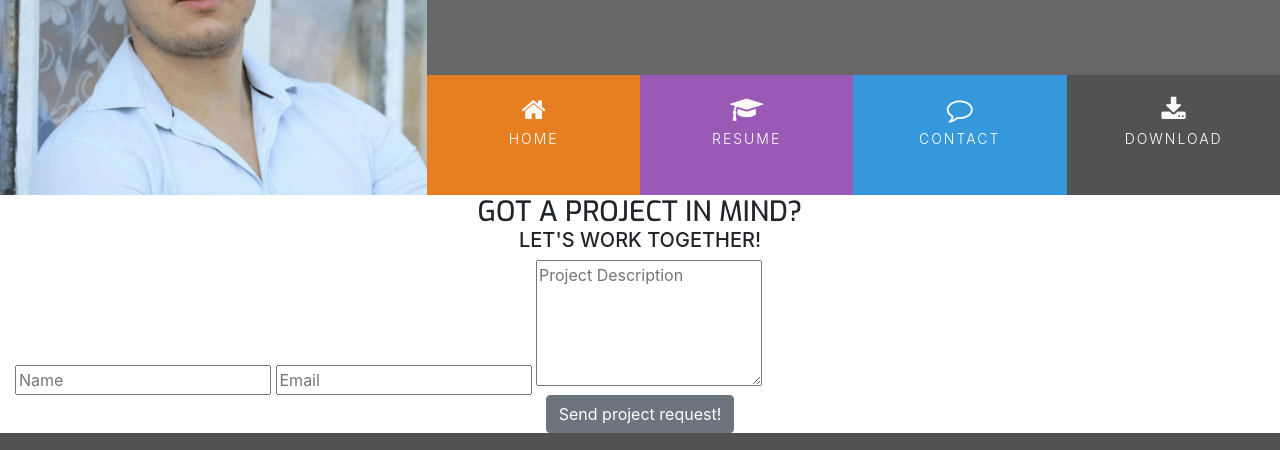
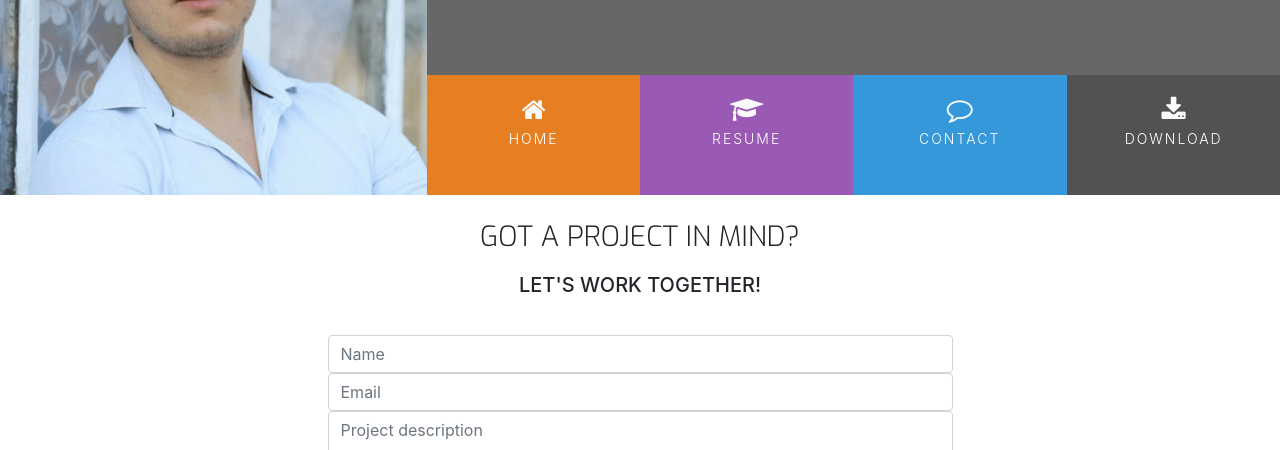
Before and after one commit to arnoldkoss/arnoldb-resume, a plain HTML site: page contact.html in a window 1280 px wide. Shown: the part 174-624 px from the top of the page. Drawn offline with nearby package versions, Linux system fonts and the light colour scheme.

Commit message:
style the form

```diff
--- a/assets/css/style.css
+++ b/assets/css/style.css
@@ -368,6 +368,34 @@ footer {
 
 
 .contact-heading {
-        font-family: "Exo", sans-serif;
-        font font-weight: 300;
+    font-family: "Exo", sans-serif;
+    font-weight: 300;
+    margin-top: 25px;
+    margin-bottom: 20px;
+}
+
+.center-form {
+    padding-top: 10px;
+    margin: 0 auto;
+    max-width: 70%;
+}
+
+button[type="submit"]{
+        margin-bottom: 20px;
+        margin-top: 15px;
+        color: #fafafa;
+        background-color: #e84610;
     }
+
+
+        /* -----------------------------------Media queries */
+
+
+        @media(min-width: 992px) {
+                .center-form {
+                    padding-top: 30px;
+                    min-height: 240px;
+                    margin: 0 auto;
+                    max-width: 50%;
+                }
+        }
--- a/contact.html
+++ b/contact.html
@@ -69,19 +69,20 @@
 
                 <div class="center-form">
                     <form>
-                        <input type="text" name="name" id="fullname" placeholder="Name" required />
-                        <input type="email" name="email" id="emailaddress" placeholder="Email" required />
-                        <textarea rows="5" name="projectsummary" id="projectsummary" placeholder="Project Description" required></textarea>
+                        <input type="text" name="name" id="fullname" class="form-control" placeholder="Name" required />
+                        <input type="email" name="email" id="emailaddress" class="form-control" placeholder="Email" required />
+                        <textarea rows="5" name="projectsummary" id="projectsummary" class="form-control"
+                            placeholder="Project description" required></textarea>
                         <div class="form-row text-center">
                             <div class="col">
-                                <button type="submit" class="btn btn-secondary">Send project request!</button>
+                                <button type="submit" class="btn btn-secondary">Send Project Request</button>
                             </div>
                         </div>
                     </form>
                 </div>
+
             </div>
         </div>
-
 
     </section>
 
```
